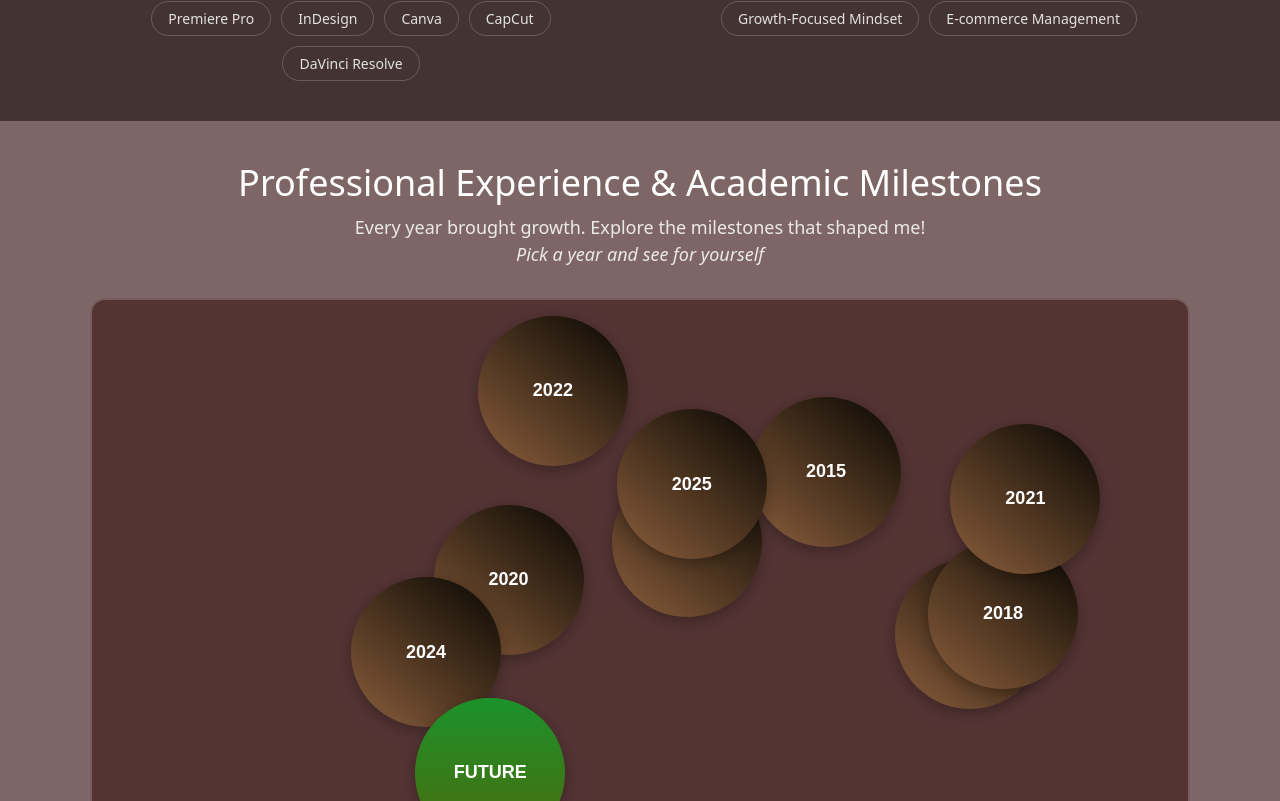
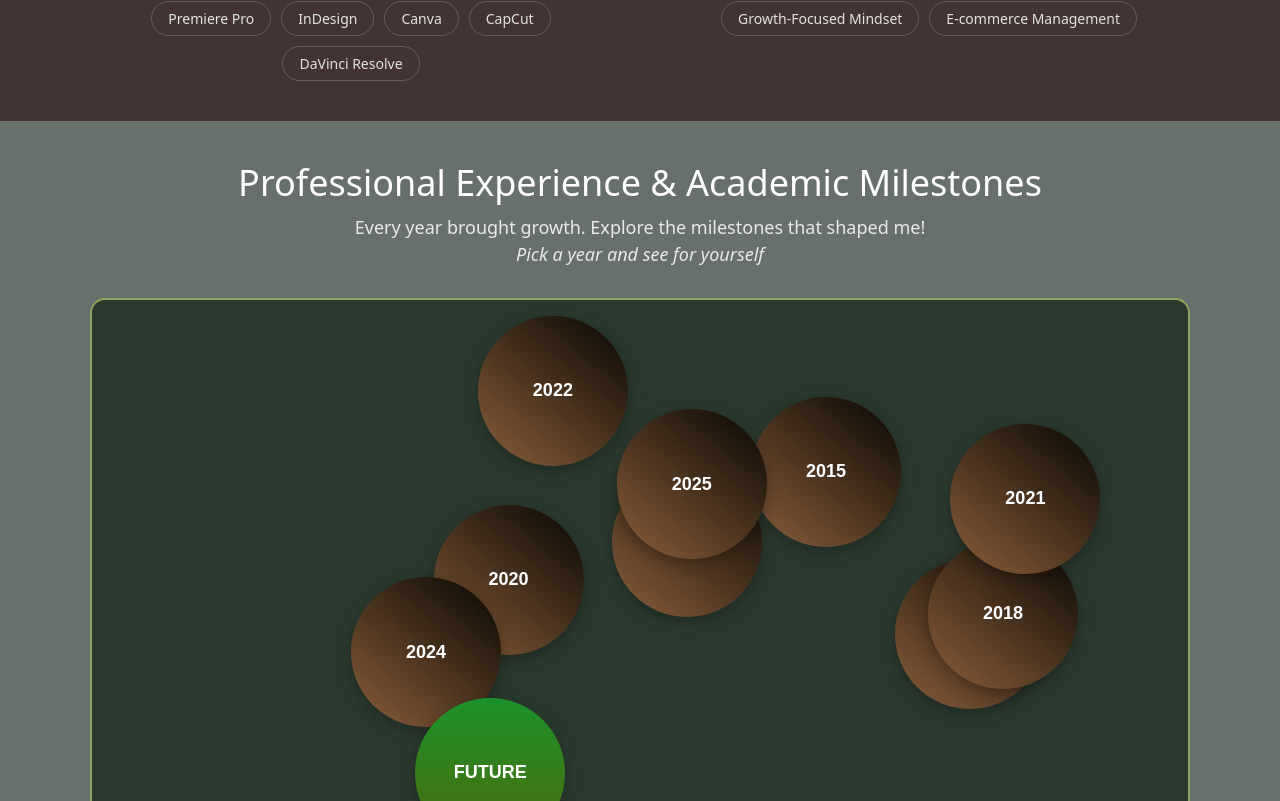
Before and after one commit to gititbunny/nn-react-portfolio, a React (Create React App) app in the folder portfolio/: page / in a window 1280 px wide. Shown: the part 3019-3820 px from the top of the page. Built offline with nearby package versions, Linux system fonts and the light colour scheme.

Commit message:
Update experience section

```diff
--- a/portfolio/src/styles/Experience.css
+++ b/portfolio/src/styles/Experience.css
@@ -1,5 +1,5 @@
 #experience {
-  background-color: rgba(42, 0, 1, 0.6);
+  background-color: rgba(3, 17, 7, 0.6);
   padding: 40px 20px;
   color: #fff;
   text-align: center;
@@ -20,11 +20,11 @@
 
 .experience-box {
   height: 70vh;
-  border: 2px solid rgba(255, 255, 255, 0.2);
+  border: 2px solid rgba(206, 241, 123, 0.6);
   border-radius: 15px;
   position: relative;
   overflow: hidden;
-  background: rgba(42, 0, 1, 0.5);
+  background: rgba(3, 20, 8, 0.6);
   max-width: 1100px;
   margin: 0 auto;
 }
```
